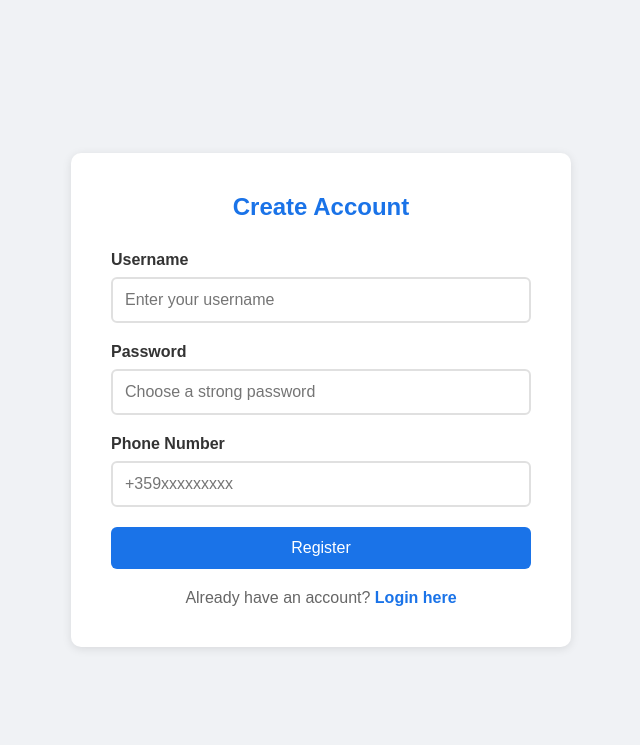
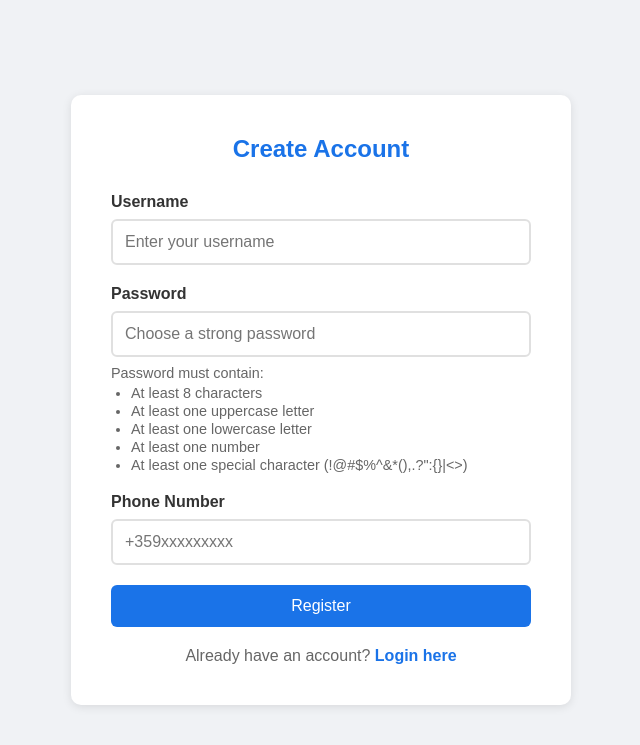
Before and after one commit to Mirchev92/Tester2, a Flask app: page /register in a window 1280 px wide. Shown: the top 745 px of the page, without its empty margins (319-959 px from the left). Run offline with Flask 3, Linux system fonts and the light colour scheme.

Commit message:
added password requirements

```diff
--- a/app.py
+++ b/app.py
@@ -6,6 +6,10 @@ from datetime import datetime
 from flask_cors import CORS
 import os
 import requests
+from flask_limiter import Limiter
+from flask_limiter.util import get_remote_address
+import re
+from datetime import timedelta
 
 # Initialize Flask app
 app = Flask(__name__)
@@ -25,6 +29,13 @@ app.config['SINCH_SENDER'] = 'MissCall'
 db = SQLAlchemy(app)
 login_manager = LoginManager(app)
 login_manager.login_view = 'login'
+
+# Add rate limiter
+limiter = Limiter(
+    app=app,
+    key_func=get_remote_address,
+    default_limits=["200 per day", "50 per hour"]
+)
 
 # Define models
 class User(UserMixin, db.Model):
@@ -86,6 +97,28 @@ def send_sinch_sms(phone_number, message):
         print(f"Error sending SMS: {str(e)}")
         return False, str(e)
 
+# Add password validation function
+def is_password_valid(password):
+    if len(password) < 8:
+        return False, "Password must be at least 8 characters long"
+    if not re.search(r"[A-Z]", password):
+        return False, "Password must contain at least one uppercase letter"
+    if not re.search(r"[a-z]", password):
+        return False, "Password must contain at least one lowercase letter"
+    if not re.search(r"\d", password):
+        return False, "Password must contain at least one number"
+    if not re.search(r"[!@#$%^&*(),.?\":{}|<>]", password):
+        return False, "Password must contain at least one special character"
+    return True, ""
+
+# Update app configuration
+app.config.update(
+    PERMANENT_SESSION_LIFETIME=timedelta(days=1),  # Session expires after 1 day
+    SESSION_COOKIE_SECURE=True,  # Cookies only sent over HTTPS
+    SESSION_COOKIE_HTTPONLY=True,  # Prevent JavaScript access to session cookie
+    SESSION_COOKIE_SAMESITE='Lax'  # Protect against CSRF
+)
+
 # Routes
 @app.route('/')
 def index():
@@ -98,11 +131,17 @@ def register():
         password = request.form['password']
         phone_number = request.form['phone_number']
 
+        # Add password validation
+        is_valid, error_message = is_password_valid(password)
+        if not is_valid:
+            flash(error_message)
+            return redirect(url_for('register'))
+
         if User.query.filter_by(username=username).first():
             flash('Username already exists')
             return redirect(url_for('register'))
 
-        hashed_password = generate_password_hash(password)
+        hashed_password = generate_password_hash(password, method='pbkdf2:sha256:600000')
         new_user = User(username=username, password=hashed_password, phone_number=phone_number)
 
         db.session.add(new_user)
@@ -114,6 +153,7 @@ def register():
     return render_template('register.html')
 
 @app.route('/login', methods=['GET', 'POST'])
+@limiter.limit("5 per minute") # Rate limiting for login attempts
 def login():
     if request.method == 'POST':
         username = request.form['username']
@@ -121,7 +161,7 @@ def login():
         user = User.query.filter_by(username=username).first()
 
         if user and check_password_hash(user.password, password):
-            login_user(user)
+            login_user(user, remember=True)  # Enable remember me
             return redirect(url_for('dashboard'))
 
         flash('Invalid username or password')
--- a/templates/register.html
+++ b/templates/register.html
@@ -111,6 +111,22 @@
         input[type="tel"]::placeholder {
             letter-spacing: normal;
         }
+
+        .password-requirements {
+            display: block;
+            color: #666;
+            font-size: 0.9em;
+            margin-top: 8px;
+        }
+
+        .password-requirements ul {
+            margin-left: 20px;
+            margin-top: 4px;
+        }
+
+        .password-requirements li {
+            margin-bottom: 2px;
+        }
     </style>
 </head>
 <body>
@@ -143,6 +159,16 @@
                     required
                     placeholder="Choose a strong password"
                 >
+                <small class="password-requirements">
+                    Password must contain:
+                    <ul>
+                        <li>At least 8 characters</li>
+                        <li>At least one uppercase letter</li>
+                        <li>At least one lowercase letter</li>
+                        <li>At least one number</li>
+                        <li>At least one special character (!@#$%^&*(),.?":{}|<>)</li>
+                    </ul>
+                </small>
             </div>
             <div class="form-group">
                 <label for="phone_number">Phone Number</label>
```
Also changed, not shown: config.py (+18 -2 lines), instance/missed_calls.db.
